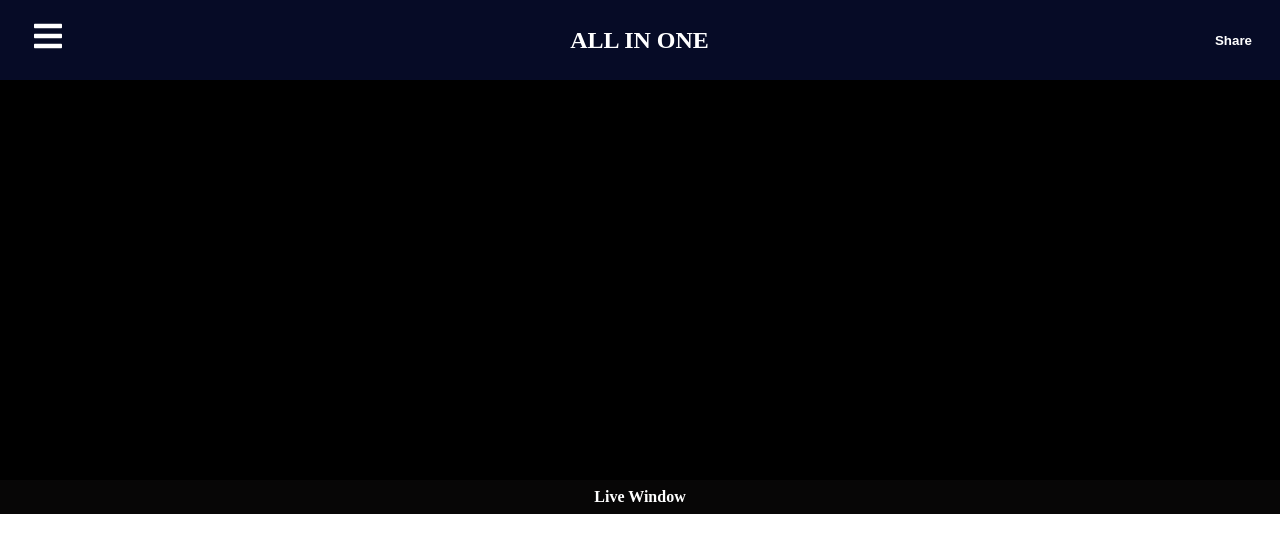
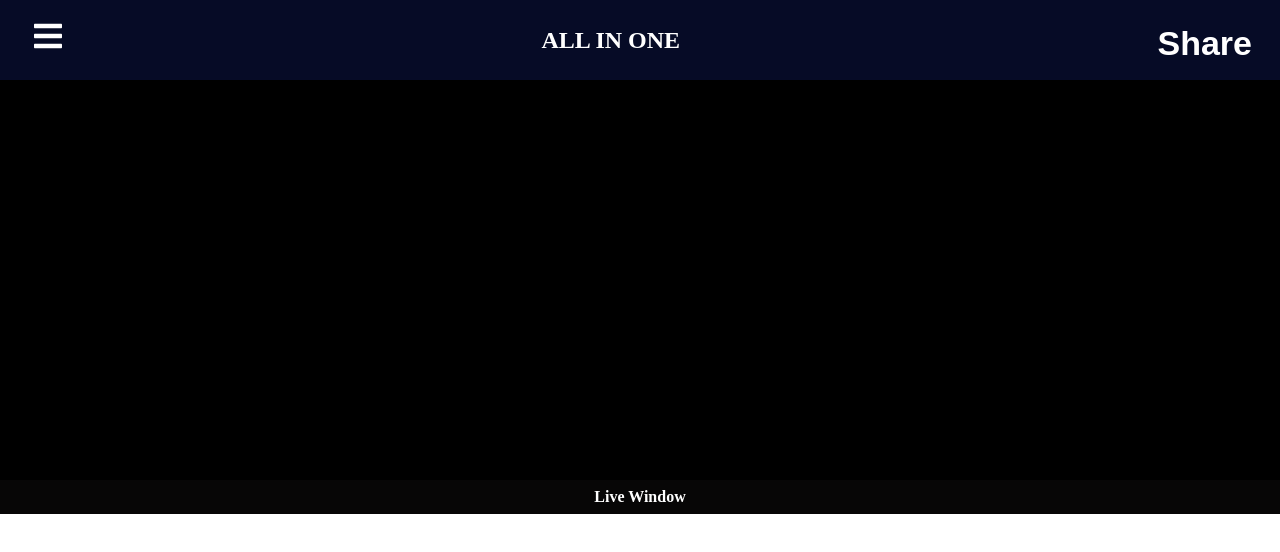
Before and after one commit to yashkhatriVIT/Dyte_Task_Frontend, a React (Create React App) app: page / in a window 1280 px wide. In both pictures the pointer is over the button "Share". Shown: the top 552 px of the page. Built offline with nearby package versions, Linux system fonts and the light colour scheme.

Commit message:
adding style to share

```diff
--- a/src/components/Sidebar/Sidebar.module.css
+++ b/src/components/Sidebar/Sidebar.module.css
@@ -31,6 +31,6 @@
   }
 
   .share:hover{
-    background-color: greenyellow;
     cursor: pointer;
+    font-size: 34px;
   }
```
